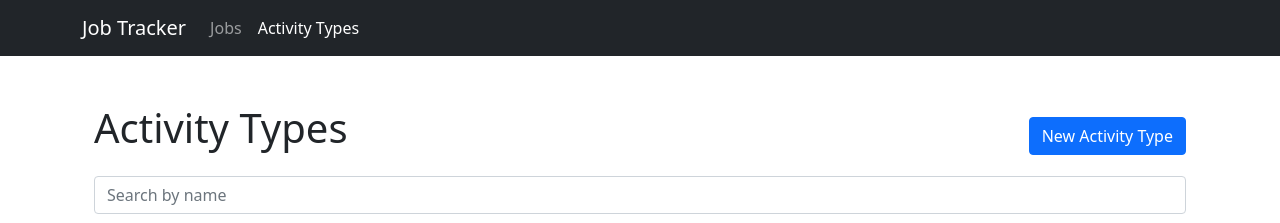
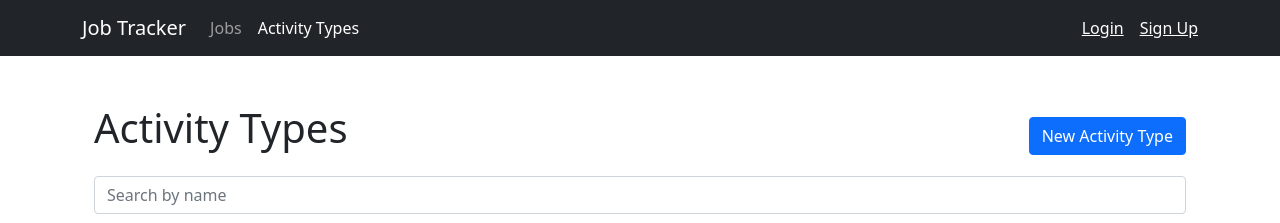
Before and after one commit to MuhammadAmir5670/job-tracker, a Django app: page /activity/types/ in a window 1280 px wide. Shown: the top 223 px of the page. Run offline with Django 4.2, Linux system fonts and the light colour scheme; data comes from the database, SQL or seed files in the repository; parts of the project's set-up code (start-up, migrations or seed data) failed here and were passed over; some libraries are stand-ins or nearby versions.

Commit message:
navbar:feedback: add login and sign up buttons

```diff
--- a/templates/shared/_navbar.html
+++ b/templates/shared/_navbar.html
@@ -39,6 +39,11 @@
                     </div>
                     <a href='{% url "account_logout" %}' class="link ms-4">Logout</a>
                 </div>
+            {% else %}
+                <div class="d-flex gap-3">
+                    <a href='{% url "account_login" %}'>Login</a>
+                    <a href='{% url "account_login" %}'>Sign Up</a>
+                </div>
             {% endif %}
         </span>
     </div>
```
